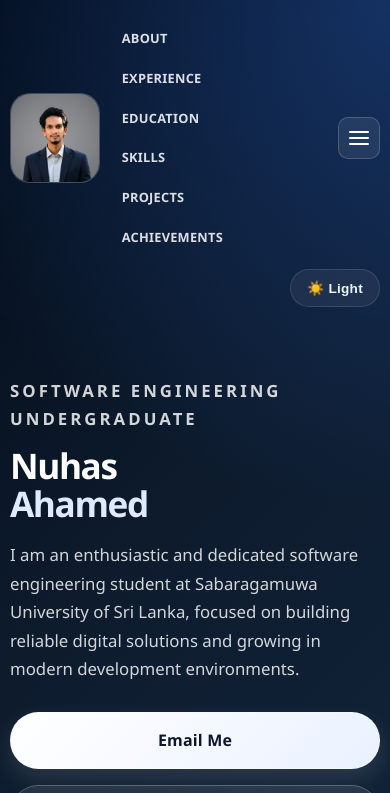
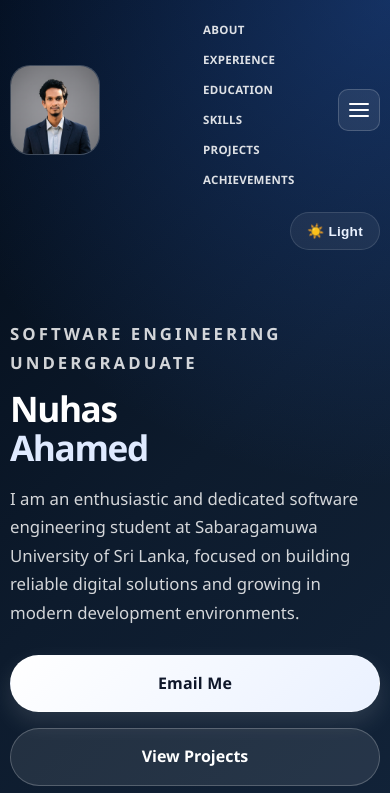
Before and after one commit to NuhasAhamed2000/nuhasahamed-portfolio, a plain HTML site: page index.html in a window 390 px wide. Both pictures are taken after a click on the button "Open navigation menu". Shown: the top 793 px of the page. Drawn offline with Linux system fonts and the light colour scheme.

Commit message:
Adjust responsive navigation sizing

```diff
--- a/index.html
+++ b/index.html
@@ -535,6 +535,17 @@
       font-size: 0.95rem;
     }
 
+    @media (min-width: 821px) {
+      .menu-bar {
+        padding-block: 6px;
+      }
+
+      .logo {
+        width: 50px;
+        height: 50px;
+      }
+    }
+
     @media (max-width: 820px) {
       .topbar {
         display: grid;
@@ -576,16 +587,20 @@
       }
 
       .nav-links {
-        align-items: stretch;
+        align-items: flex-start;
         flex-direction: column;
-        gap: 2px;
+        gap: 0;
         justify-content: flex-start;
-        width: 100%;
+        width: auto;
         white-space: normal;
       }
 
       .nav-links a {
-        padding: 8px 4px;
+        width: fit-content;
+        min-height: 30px;
+        padding: 3px 4px;
+        font-size: 0.72rem;
+        line-height: 1.3;
       }
 
       .theme-toggle {
```
